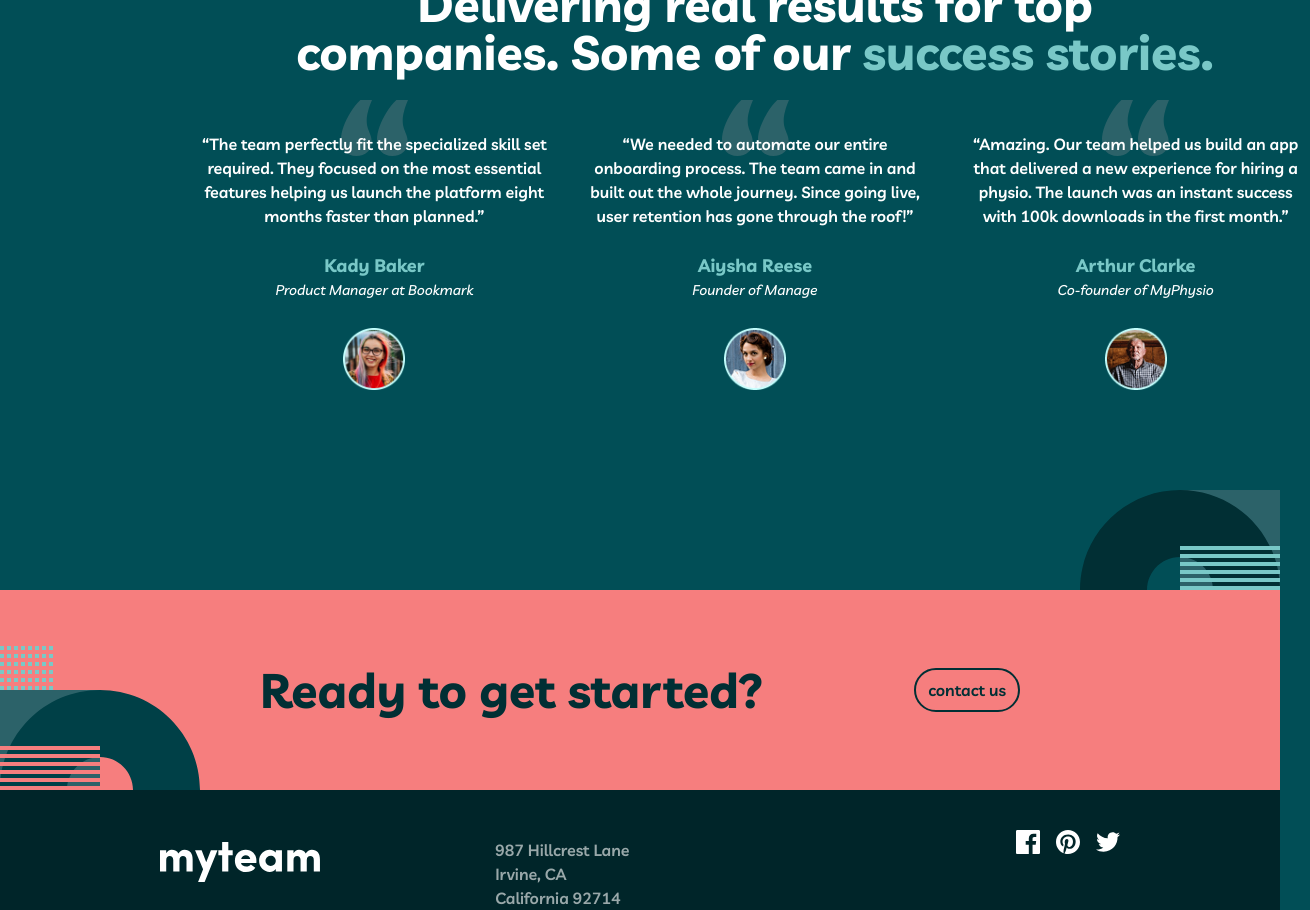
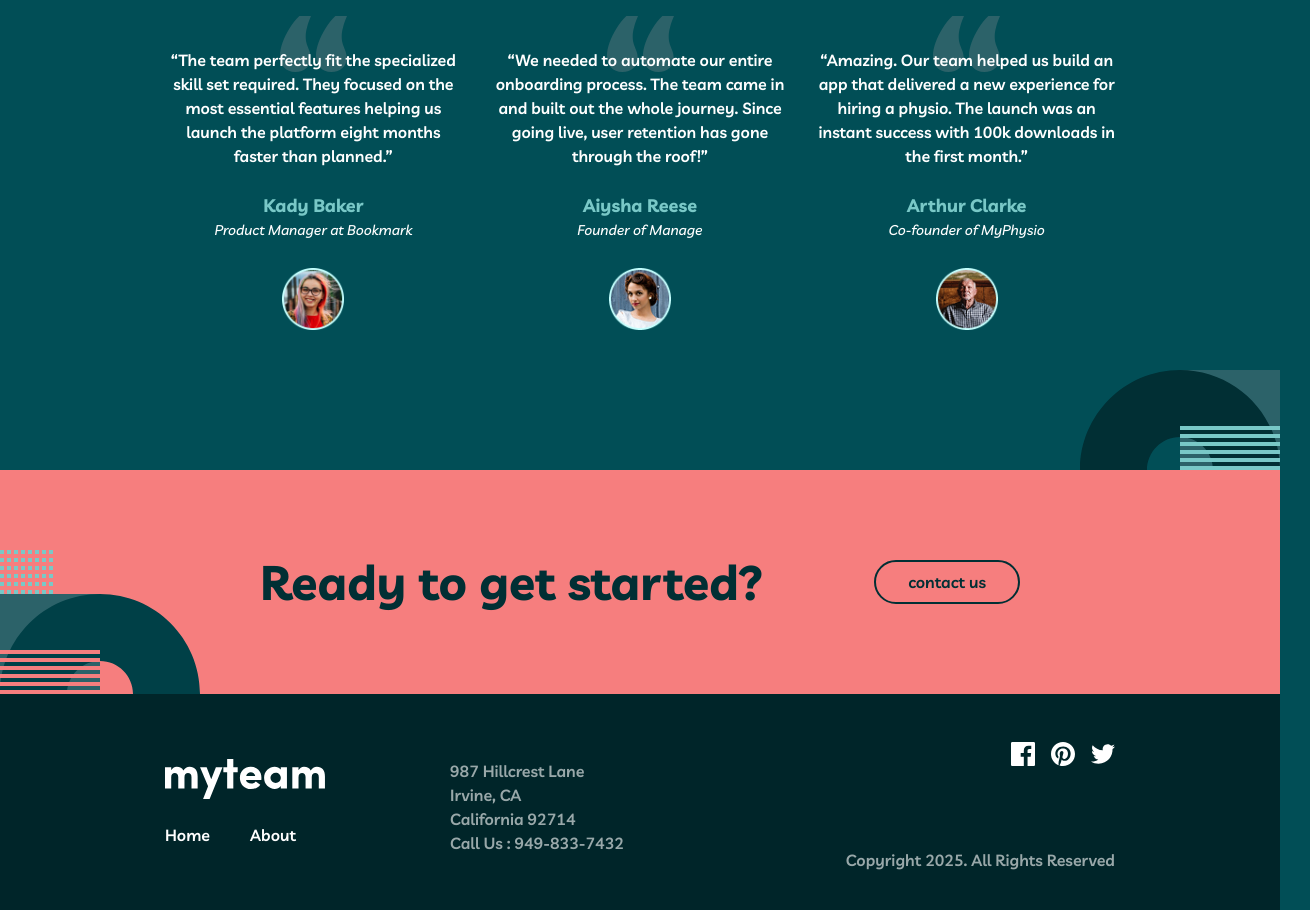
Before and after one commit to muhammadumar-rahmonov/MyTeam, a React (Vite) app: page / in a window 1280 px wide. Shown: the part 1720-2630 px from the top of the page, 1310 px wide, since content can reach past the window. Built offline with nearby package versions, Linux system fonts and the light colour scheme.

Commit message:
responsive working

```diff
--- /dev/null
+++ b/src/SVGs/Facebook.jsx
@@ -0,0 +1,18 @@
+import React from "react";
+
+const Facebook = () => {
+  return (
+    <svg
+      className="fill-current"
+      width="24"
+      height="24"
+      viewBox="0 0 24 24"
+      fill="none"
+      xmlns="http://www.w3.org/2000/svg"
+    >
+      <path d="M22.675 0H1.325C0.593 0 0 0.593 0 1.325V22.676C0 23.407 0.593 24 1.325 24H12.82V14.706H9.692V11.084H12.82V8.413C12.82 5.313 14.713 3.625 17.479 3.625C18.804 3.625 19.942 3.724 20.274 3.768V7.008L18.356 7.009C16.852 7.009 16.561 7.724 16.561 8.772V11.085H20.148L19.681 14.707H16.561V24H22.677C23.407 24 24 23.407 24 22.675V1.325C24 0.593 23.407 0 22.675 0Z" />
+    </svg>
+  );
+};
+
+export default Facebook;
--- /dev/null
+++ b/src/SVGs/Pinterest.jsx
@@ -0,0 +1,20 @@
+import React from "react";
+
+const Pinterest = () => {
+  return (
+    <div>
+      <svg
+        className="fill-current"
+        width="24"
+        height="24"
+        viewBox="0 0 24 24"
+        fill="none"
+        xmlns="http://www.w3.org/2000/svg"
+      >
+        <path d="M12 0C5.373 0 0 5.372 0 12C0 17.084 3.163 21.426 7.627 23.174C7.522 22.225 7.427 20.769 7.669 19.733C7.887 18.796 9.076 13.768 9.076 13.768C9.076 13.768 8.717 13.049 8.717 11.986C8.717 10.318 9.684 9.072 10.888 9.072C11.911 9.072 12.406 9.841 12.406 10.762C12.406 11.791 11.751 13.33 11.412 14.757C11.129 15.951 12.011 16.926 13.189 16.926C15.322 16.926 16.961 14.677 16.961 11.431C16.961 8.558 14.897 6.549 11.949 6.549C8.535 6.549 6.531 9.11 6.531 11.756C6.531 12.787 6.928 13.894 7.424 14.494C7.522 14.613 7.536 14.718 7.507 14.839L7.174 16.199C7.121 16.419 7 16.466 6.772 16.36C5.273 15.662 4.336 13.471 4.336 11.711C4.336 7.926 7.086 4.449 12.265 4.449C16.428 4.449 19.663 7.416 19.663 11.38C19.663 15.516 17.056 18.844 13.436 18.844C12.22 18.844 11.077 18.213 10.686 17.466L9.938 20.319C9.667 21.362 8.936 22.669 8.446 23.465C9.57 23.812 10.763 24 12 24C18.627 24 24 18.627 24 12C24 5.372 18.627 0 12 0Z" />
+      </svg>
+    </div>
+  );
+};
+
+export default Pinterest;
--- /dev/null
+++ b/src/SVGs/Twitter.jsx
@@ -0,0 +1,18 @@
+import React from "react";
+
+const Twitter = () => {
+  return (
+    <svg
+      className="fill-current"
+      width="24"
+      height="20"
+      viewBox="0 0 24 20"
+      fill="none"
+      xmlns="http://www.w3.org/2000/svg"
+    >
+      <path d="M24 2.55699C23.117 2.94899 22.168 3.21299 21.172 3.33199C22.189 2.72299 22.97 1.75799 23.337 0.607986C22.386 1.17199 21.332 1.58199 20.21 1.80299C19.313 0.845986 18.032 0.247986 16.616 0.247986C13.437 0.247986 11.101 3.21399 11.819 6.29299C7.728 6.08799 4.1 4.12799 1.671 1.14899C0.381 3.36199 1.002 6.25699 3.194 7.72299C2.388 7.69699 1.628 7.47599 0.965 7.10699C0.911 9.38799 2.546 11.522 4.914 11.997C4.221 12.185 3.462 12.229 2.69 12.081C3.316 14.037 5.134 15.46 7.29 15.5C5.22 17.123 2.612 17.848 0 17.54C2.179 18.937 4.768 19.752 7.548 19.752C16.69 19.752 21.855 12.031 21.543 5.10599C22.505 4.41099 23.34 3.54399 24 2.55699Z" />
+    </svg>
+  );
+};
+
+export default Twitter;
--- a/src/SVGs/index.js
+++ b/src/SVGs/index.js
@@ -2,3 +2,6 @@ export { default as DeliveryVector } from "./DeliveryVector";
 export { default as Social } from "./Social";
 export { default as HeaderSVG } from "./HeaderSVG";
 export { default as BtnSVG } from "./BtnSVG";
+export { default as Facebook } from "./Facebook";
+export { default as Pinterest } from "./Pinterest";
+export { default as Twitter } from "./Twitter";
--- a/src/components/Delivering.jsx
+++ b/src/components/Delivering.jsx
@@ -4,19 +4,19 @@ import { MyTeamContext } from "../Context";
 const Delivering = () => {
   const { customObj2 } = useContext(MyTeamContext);
   return (
-    <section className="bg-[#004047] dbg-img  p-50 relative">
-      <div className="w-[1110px]">
+    <section className="bg-[#004047] dbg-img delivering-section relative">
+      <div className="delivering-content">
         <div className="flex flex-col items-center">
-          <h2 className="livvic-bold  mb-[56px] text-5xl text-center ">
+          <h2 className="livvic-bold responsive-h2 ">
             Delivering real results for top <br /> companies. Some of our
             <span className="text-[#79c8c7] "> success stories.</span>
           </h2>
         </div>
 
-        <ul className="flex  gap-8  w-[1110px] justify-between">
+        <ul className="ul flex">
           {customObj2.map((val) => (
             <li key={val.id} className="text-center flex-1">
-              <p className="livvic-semibold mb-6 relative z-1 text-base">
+              <p className="livvic-semibold ul-p relative z-1 text-base">
                 {val.about}
                 <span className=" flex items-start justify-center -top-8  absolute inset-0 -z-10 ">
                   {val.v}
--- a/src/components/Footer.jsx
+++ b/src/components/Footer.jsx
@@ -1,29 +1,56 @@
 import React, { useContext } from "react";
 import { MyTeamContext } from "../Context";
 import { Link } from "react-router-dom";
+import { Facebook, Pinterest, Twitter } from "../SVGs";
+
 const Footer = () => {
-  const { svg, MySocial } = useContext(MyTeamContext);
+  const { svg } = useContext(MyTeamContext);
   const CurrentYear = new Date().getFullYear();
+
   return (
-    <footer className="bg-[#002529] py-12 px-40 bottom-0 relative">
-      <div className="flex items-center  justify-between">
-        <div className="flex flex-col">
+    <footer className="bg-[#002529] flex footer-section">
+      <div className="flex footer-top">
+        <div className="flex flex-col ">
           <div className="mb-6">{svg}</div>
-          <div className="flex items-center gap-10">
-            <Link to={"/"}>Home</Link>
-            <Link to={"/about"}>About</Link>
+          <div className="flex items-center  gap-10">
+            <Link
+              className="text-white hover:text-[#F67E7E] transition-colors duration-300"
+              to={"/"}
+            >
+              Home
+            </Link>
+            <Link
+              className="text-white hover:text-[#F67E7E] transition-colors duration-300"
+              to={"/about"}
+            >
+              About
+            </Link>
           </div>
         </div>
+
         <div className="font-semibold text-base opacity-60 flex flex-col">
           <p>987 Hillcrest Lane</p>
           <p>Irvine, CA</p>
           <p>California 92714</p>
           <p>Call Us : 949-833-7432</p>
         </div>
-        <div className="absolute right-40 top-10"> {MySocial}</div>
-        <div className="mt-18">
-          <p className="font-semibold  text-base opacity-60 ">
-            Copryright {CurrentYear}. All Rights Reserved
+      </div>
+
+      <div className="flex footer-action">
+        <div className="flex footer-bottom">
+          <button className="cursor-pointer text-white hover:text-[#F67E7E] transition-colors duration-300">
+            <Facebook />
+          </button>
+          <button className="cursor-pointer text-white hover:text-[#F67E7E] transition-colors duration-300">
+            <Pinterest />
+          </button>
+          <button className="cursor-pointer text-white hover:text-[#F67E7E] transition-colors duration-300">
+            <Twitter />
+          </button>
+        </div>
+        <div className="mt-8">
+          <p className="font-semibold text-base opacity-60">
+            Copyright {CurrentYear}. All Rights Reserved
           </p>
         </div>
       </div>
--- a/src/components/Header.jsx
+++ b/src/components/Header.jsx
@@ -16,10 +16,10 @@ const Header = () => {
       <div className="flex gap-8 md:gap-20 items-center">
         {svg}
         <nav className="header-content gap-6 md:gap-10 items-center">
-          <Link className="hover:text-[#F67E7E]" to={"/"}>
+          <Link className="hover:text-[#F67E7E] duration-300" to={"/"}>
             Home
           </Link>
-          <Link className="hover:text-[#F67E7E]" to={"/about"}>
+          <Link className="hover:text-[#F67E7E] duration-300" to={"/about"}>
             About
           </Link>
         </nav>
@@ -35,7 +35,7 @@ const Header = () => {
       <HSideBar isOpen={isSidebarOpen} toggleSidebar={toggleSidebar} />
 
       <Link
-        className="contact-btn border-2 rounded-full py-2 px-4 hover:bg-white hover:text-[#014E56] cursor-pointer border-white"
+        className="contact-btn border-2 rounded-full py-2 px-8 hover:bg-white hover:text-[#014E56] cursor-pointer border-white duration-300"
         to={"/contact"}
       >
         Contact Us
--- a/src/components/Hero.jsx
+++ b/src/components/Hero.jsx
@@ -1,7 +1,7 @@
 const Hero = () => {
   return (
     <section className=" bg-img1 hero-section ">
-      <div className="content">
+      <div className="content flex">
         <h1 className=" responsive-h1 livvic-bold">
           Find the best <span className=" text-[#f67e7e]">talent</span>
         </h1>
--- a/src/components/Ready.jsx
+++ b/src/components/Ready.jsx
@@ -2,16 +2,18 @@ import { Link } from "react-router-dom";
 
 const Ready = () => {
   return (
-    <section className="bg-[#F67E7E] fbg-img py-[76px] px-[260px] flex items-center relative justify-between">
-      <h2 className="font-bold text-[#012F34] text-5xl">
+    <section className="bg-[#F67E7E] fbg-img ready-section ">
+      <div className="  ready-content flex items-center justify-between">
+        <h2 className="livvic-bold ready-h2 text-[#012F34]">
           Ready to get started?
         </h2>
         <Link
-        className="border-2 rounded-full py-2 px-3 text-[#012F34] hover:bg-[#012F34] hover:text-white cursor-pointer border-[#012F34]"
+          className="border-2 rounded-full py-2 px-8 text-[#012F34] hover:bg-[#012F34] hover:text-white cursor-pointer border-[#012F34] duration-300"
           to={"/contact"}
         >
           contact us
         </Link>
+      </div>
     </section>
   );
 };
--- a/src/components/Services.jsx
+++ b/src/components/Services.jsx
@@ -6,7 +6,7 @@ const Services = () => {
 
   return (
     <section className="service-section bg-img  bg-[#012F34]">
-      <div className="service-content ">
+      <div className="service-content flex">
         <div className=" relative">
           <span className="w-12 h-1 absolute -top-10 left-0 bg-[#f67e7e] "></span>
           <h1 className="livvic-bold service-h1 w-[445px]">
@@ -15,7 +15,7 @@ const Services = () => {
         </div>
         <ul className="flex flex-col gap-8">
           {customObj.map((val) => (
-            <li key={val.id} className="li">
+            <li key={val.id} className="li flex">
               <img
                 className="w-full max-w-[72px] h-auto object-cover mx-aut0"
                 src={val.img}
@@ -25,7 +25,7 @@ const Services = () => {
                 <span className="font-bold mb-5 text-lg text-[#f67e7e]">
                   {val.title}
                 </span>
-                <p className="font-semibold opacity-80 text-base p">
+                <p className="font-semibold services-list opacity-80 text-base px">
                   {val.about}
                 </p>
               </div>
--- a/src/index.css
+++ b/src/index.css
@@ -61,12 +61,12 @@
 .responsive-header {
   padding: 5rem;
 }
-@media (max-width: 770px) {
+@media (max-width: 768px) {
   .responsive-header {
     padding: 2.5rem;
   }
 }
-@media (max-width: 520px) {
+@media (max-width: 375px) {
   .responsive-header {
     padding: 1.7rem;
   }
@@ -75,7 +75,7 @@
 .header-content {
   display: flex;
 }
-@media (max-width: 520px) {
+@media (max-width: 580px) {
   .header-content {
     display: none;
   }
@@ -85,7 +85,7 @@
   display: none;
 }
 
-@media (max-width: 520px) {
+@media (max-width: 580px) {
   .sidebar-toggle {
     display: block;
     background: transparent;
@@ -98,7 +98,7 @@
 .contact-btn {
   display: inline-block;
 }
-@media (max-width: 520px) {
+@media (max-width: 580px) {
   .contact-btn {
     display: none;
   }
@@ -106,34 +106,33 @@
 .hero-section {
   padding: 250px 165px;
 }
-@media (max-width: 770px) {
+@media (max-width: 768px) {
   .hero-section {
-    padding: 225px 40px;
+    padding: 224px 40px 256px 45px;
   }
 }
-@media (max-width: 520px) {
+@media (max-width: 375px) {
   .hero-section {
-    padding: 160px 24px;
+    padding: 160px 24px 197px 24px;
   }
 }
 .content {
   width: 1110px;
-  display: flex;
   justify-content: space-between;
   align-items: center;
 }
-@media (max-width: 770px) {
+@media (max-width: 768px) {
   .content {
     width: 680px;
-    display: flex;
+    max-width: max-content;
     flex-direction: column;
     text-align: center;
   }
 }
-@media (max-width: 520px) {
+@media (max-width: 375px) {
   .content {
-    width: 327px;
-    display: flex;
+    width: 350px;
+    max-width: max-content;
     flex-direction: column;
     align-items: center;
     justify-content: center;
@@ -144,7 +143,7 @@
   font-size: 100px;
   line-height: 100px;
 }
-@media (max-width: 770px) {
+@media (max-width: 768px) {
   .responsive-h1 {
     width: 390px;
     font-size: 64px;
@@ -152,7 +151,7 @@
     margin-bottom: 24px;
   }
 }
-@media (max-width: 520px) {
+@media (max-width: 375px) {
   .responsive-h1 {
     width: 230px;
     font-size: 40px;
@@ -163,7 +162,7 @@
 .span {
   display: block;
 }
-@media (max-width: 770px) {
+@media (max-width: 768px) {
   .span {
     display: none;
   }
@@ -171,21 +170,22 @@
 .p-content {
   width: 445px;
 }
-@media (max-width: 770px) {
+@media (max-width: 768px) {
   .p-content {
     width: 457px;
   }
 }
-@media (max-width: 520px) {
+@media (max-width: 375px) {
   .p-content {
     width: 327px;
+    text-align: center;
   }
 }
 .p {
   font-size: 18px;
   line-height: 28px;
 }
-@media (max-width: 770px) {
+@media (max-width: 768px) {
   .p {
     font-size: 15px;
     line-height: 28px;
@@ -195,34 +195,31 @@
 .service-section {
   padding: 140px 165px;
 }
-@media (max-width: 770px) {
+@media (max-width: 768px) {
   .service-section {
     padding: 100px 97px;
   }
 }
-@media (max-width: 520px) {
+@media (max-width: 375px) {
   .service-section {
     padding: 64px 24px;
   }
 }
 .service-content {
-  display: flex;
   justify-content: space-between;
-  width: 1110px;
+  max-width: 1110px;
 }
-@media (max-width: 770px) {
+@media (max-width: 768px) {
   .service-content {
-    display: flex;
     flex-direction: column;
-    width: 573px;
+    max-width: 573px;
   }
 }
-@media (max-width: 520px) {
+@media (max-width: 375px) {
   .service-content {
-    display: flex;
     justify-content: center;
     flex-direction: column;
-    width: 375px;
+    max-width: 375px;
   }
 }
 
@@ -230,14 +227,14 @@
   font-size: 48px;
   line-height: 48px;
 }
-@media (max-width: 770px) {
+@media (max-width: 768px) {
   .service-h1 {
     font-size: 32px;
     line-height: 32px;
     margin-bottom: 64px;
   }
 }
-@media (max-width: 520px) {
+@media (max-width: 375px) {
   .service-h1 {
     width: 250px;
     text-align: left;
@@ -247,13 +244,11 @@
   }
 }
 .li {
-  display: flex;
   justify-content: center;
   gap: 24px;
 }
-@media (max-width: 520px) {
+@media (max-width: 375px) {
   .li {
-    display: flex;
     justify-content: center;
     align-items: center;
     text-align: center;
@@ -261,12 +256,152 @@
     gap: 48px;
   }
 }
-.p {
+.services-list {
   width: 480px;
 }
-@media (max-width: 520px) {
-  .p {
+@media (max-width: 375px) {
+  .services-list {
     width: 350px;
+  }
+}
+
+.delivering-section {
+  padding: 140px 165px;
+}
+@media (max-width: 768px) {
+  .delivering-section {
+    padding: 100px 98px;
+  }
+}
+@media (max-width: 375px) {
+  .delivering-section {
+    padding: 140px 24px;
+  }
+}
+.responsive-h2 {
+  margin-bottom: 56px;
+  font-size: 48px;
+  line-height: 48px;
+  text-align: center;
+}
+@media (max-width: 768px) {
+  .responsive-h2 {
+    margin-bottom: 48px;
+    font-size: 32px;
+    line-height: 32px;
+    text-align: center;
+  }
+}
+.delivering-content {
+  max-width: 1110px;
+}
+@media (max-width: 768px) {
+  .delivering-content {
+    width: 573px;
+    max-width: 610px;
+  }
+}
+@media (max-width: 375px) {
+  .delivering-content {
+    max-width: 327px;
+  }
+}
+.ul {
+  gap: 30px;
+  justify-content: space-between;
+  max-width: 1110px;
+}
+@media (max-width: 768px) {
+  .ul {
+    flex-direction: column;
+    gap: 48px;
+    max-width: 610px;
+  }
+}
+.ul-p {
+  margin-bottom: 24px;
+}
+@media (max-width: 768px) {
+  .ul-p {
+    margin-bottom: 16px;
+  }
+}
+.ready-section {
+  padding: 76px 260px;
+}
+
+@media (max-width: 768px) {
+  .ready-section {
+    padding: 76px 97px;
+  }
+}
+@media (max-width: 375px) {
+  .ready-section {
+    padding: 83px 24px;
+  }
+}
+.ready-content {
+  justify-content: space-between;
+  align-items: center;
+}
+@media (max-width: 375px) {
+  .ready-content {
+    flex-direction: column;
+    text-align: center;
+    gap: 24px;
+    margin-bottom: 30px;
+  }
+}
+.ready-h2 {
+  font-size: 48px;
+}
+
+@media (max-width: 768px) {
+  .ready-h2 {
+    font-size: 32px;
+  }
+}
+
+.footer-section {
+  padding: 48px 165px;
+  align-items: center;
+  justify-content: space-between;
+}
+@media (max-width: 768px) {
+  .footer-section {
+    padding: 56px 40px;
+    flex-direction: column;
+  }
+}
+
+.footer-top {
+  gap: 125px;
+}
+@media (max-width: 768px) {
+  .footer-top {
+    gap: 302px;
+    margin-bottom: 32px;
+  }
+}
+.footer-action {
+  flex-direction: column;
+}
+@media (max-width: 768px) {
+  .footer-action {
+    flex-direction: row;
+    align-items: center;
+    text-align: center;
+    gap: 302px;
+  }
+}
+.footer-bottom {
+  gap: 16px;
+  margin-bottom: 50px;
+  justify-content: end;
+}
+@media (max-width: 768px) {
+  .footer-bottom {
+    gap: 16px;
   }
 }
 
```
Also changed, not shown: nn.jsx (added, +31 -0 lines). Lines whose indentation alone changed are shown as unchanged.
